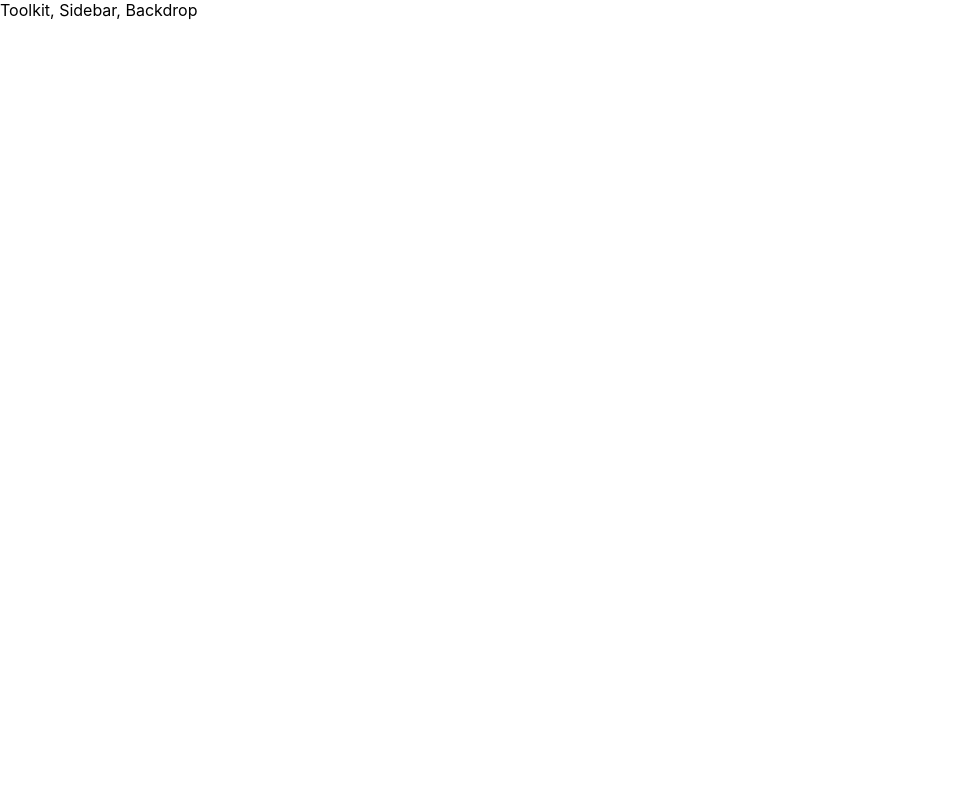
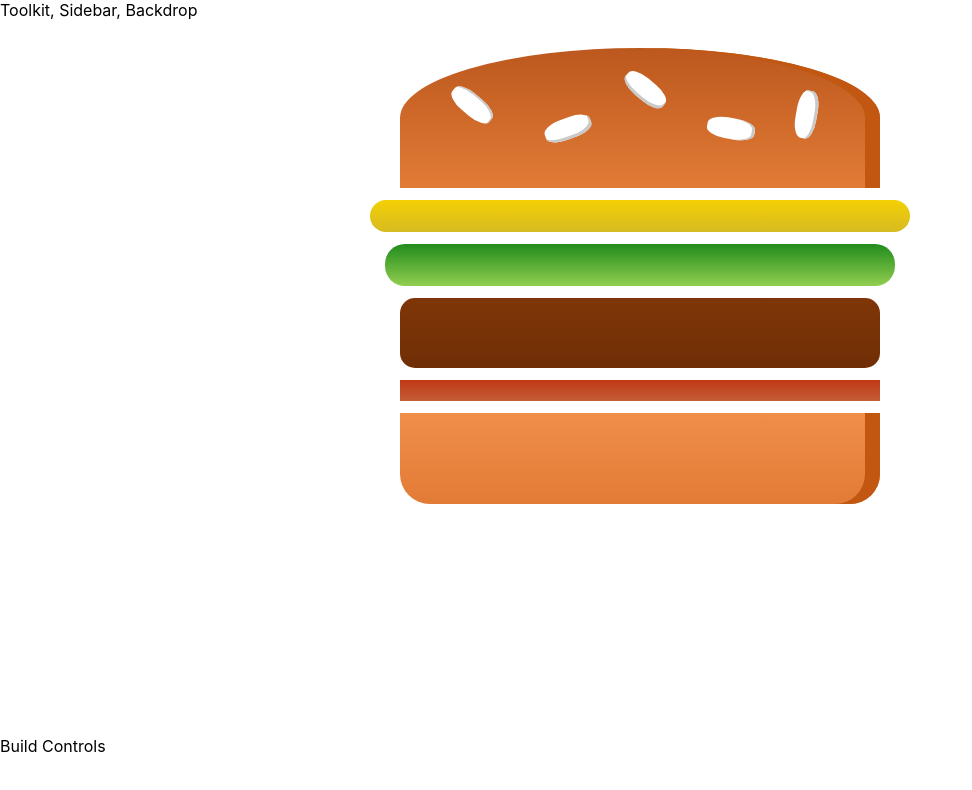
Before and after one commit to gaurav-aggarwall/Burger-Builder, a React (Create React App) app in the folder burger-builder/: page / in a window 1280 px wide. Shown: the top 790 px of the page, without its empty margins (0-972 px from the left). Built offline with nearby package versions, Linux system fonts and the light colour scheme.

Commit message:
Burger Display

```diff
--- a/burger-builder/src/App.css
+++ /dev/null
@@ -1,32 +0,0 @@
-.App {
-  text-align: center;
-}
-
-.App-logo {
-  animation: App-logo-spin infinite 20s linear;
-  height: 40vmin;
-}
-
-.App-header {
-  background-color: #282c34;
-  min-height: 100vh;
-  display: flex;
-  flex-direction: column;
-  align-items: center;
-  justify-content: center;
-  font-size: calc(10px + 2vmin);
-  color: white;
-}
-
-.App-link {
-  color: #61dafb;
-}
-
-@keyframes App-logo-spin {
-  from {
-    transform: rotate(0deg);
-  }
-  to {
-    transform: rotate(360deg);
-  }
-}
--- a/burger-builder/src/App.js
+++ b/burger-builder/src/App.js
@@ -1,15 +1,13 @@
 import React, { Component } from 'react';
-
 import Layout from './components/Layout/Layout';
-
-import './App.css';
+import BurgerBuilder from './containers/BurgerBuilder/BurgerBuilder';
 
 class App extends Component {
   render() {
     return (
     <div>
       <Layout>
-
+        <BurgerBuilder/>
       </Layout>
     </div>
     );
--- /dev/null
+++ b/burger-builder/src/components/Burger/Burger.css
@@ -0,0 +1,32 @@
+.Burger{
+    width: 100%;
+    height: 250px;
+    margin: auto;
+    /* overflow: scroll; */
+    overflow: hidden;
+    text-align: center;
+    font-weight: bold;
+    font-size: 1.2rem;
+}
+
+@media (min-width: 500px) and (min-height: 401px){
+    .Burger{
+        height: 400px;
+        width: 450px;
+    }
+}
+
+/* Portrait Mode */
+@media (min-width: 500px) and (min-height: 400px){
+    .Burger{
+        height: 300px;
+        width: 350px;
+    }
+}
+
+@media (min-width: 1000px) and (min-height: 700px){
+    .Burger{
+        height: 700px;
+        width: 600px;
+    }
+}
--- a/burger-builder/src/components/Burger/Burger.js
+++ b/burger-builder/src/components/Burger/Burger.js
@@ -0,0 +1,19 @@
+import React from 'react';
+import Ingredient from './Ingredient/Ingredient';
+
+import './Burger.css';
+
+const Burger = props => {
+    return(
+        <div className='Burger'>
+            <Ingredient type='bread-top'></Ingredient>
+            <Ingredient type='cheese'></Ingredient>
+            <Ingredient type='salad'></Ingredient>
+            <Ingredient type='patty'></Ingredient>
+            <Ingredient type='bacon'></Ingredient>
+            <Ingredient type='bread-bottom'></Ingredient>
+        </div>
+    )
+};
+
+export default Burger;
--- a/burger-builder/src/components/Burger/Ingredient/Ingredient.css
+++ b/burger-builder/src/components/Burger/Ingredient/Ingredient.css
@@ -81,9 +81,9 @@
 }
 
 
-.Meat {
+.Patty {
     width: 80%;
-    height: 8%;
+    height: 10%;
     background: linear-gradient(#7f3608, #702e05);
     margin: 2% auto;
     border-radius: 15px;
@@ -99,7 +99,7 @@
 
 .Salad {
     width: 85%;
-    height: 7%;
+    height: 6%;
     margin: 2% auto;
     background: linear-gradient(#228c1d, #91ce50);
     border-radius: 20px;
--- a/burger-builder/src/components/Burger/Ingredient/Ingredient.js
+++ b/burger-builder/src/components/Burger/Ingredient/Ingredient.js
@@ -1,7 +1,7 @@
 import React, { Component } from 'react';
 import PropTypes from 'prop-types';
 
-import './ingredient.css'
+import './Ingredient.css'
 
 class Ingredient extends Component{
     render(){
@@ -29,8 +29,8 @@ class Ingredient extends Component{
             ingredients = <div className="Cheese"></div>;
             break;
 
-        case('meat'):
-            ingredients = <div className="Meat"></div>;
+        case('patty'):
+            ingredients = <div className="Patty"></div>;
             break;
 
         case('bacon'):
@@ -38,12 +38,15 @@ class Ingredient extends Component{
             break;
         }
 
+        // default:
+        //     ingredients = null;
+
     return ingredients;
     }
 }
 
 Ingredient.PropTypes={
-    type: PropTypes.string.isRequired;
+    type: PropTypes.string.isRequired
 }
 
 export default Ingredient;
--- a/burger-builder/src/components/Layout/Layout.js
+++ b/burger-builder/src/components/Layout/Layout.js
@@ -1,5 +1,6 @@
 import React from 'react';
 import HOC from '../../hocomponents/HOC';
+
 
 import './Layout.css';
 
--- a/burger-builder/src/containers/BurgerBuilder/BurgerBuilder.js
+++ b/burger-builder/src/containers/BurgerBuilder/BurgerBuilder.js
@@ -1,13 +1,16 @@
 import React, { Component } from 'react';
-import Aux from '../../hoc/Aux';
+import Burger from '../../components/Burger/Burger';
+import HOC from '../../hocomponents/HOC';
 
 class BurgerBuilder extends Component{
     render(){
         return(
-            <Aux>
-                <div>Burger</div>
+            <HOC>
+                <Burger/>
                 <div>Build Controls</div>
-            </Aux>
+            </HOC>
         );
     }
 }
+
+export default BurgerBuilder;
```
